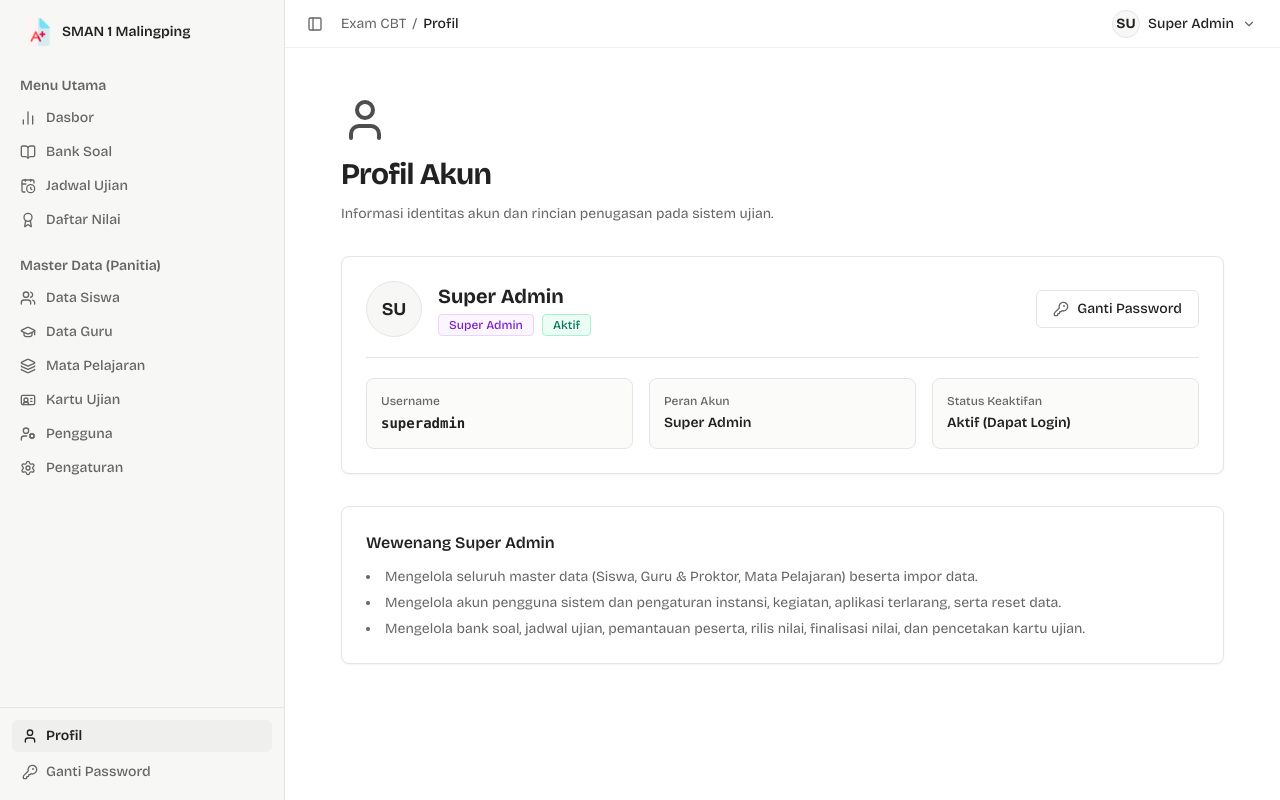
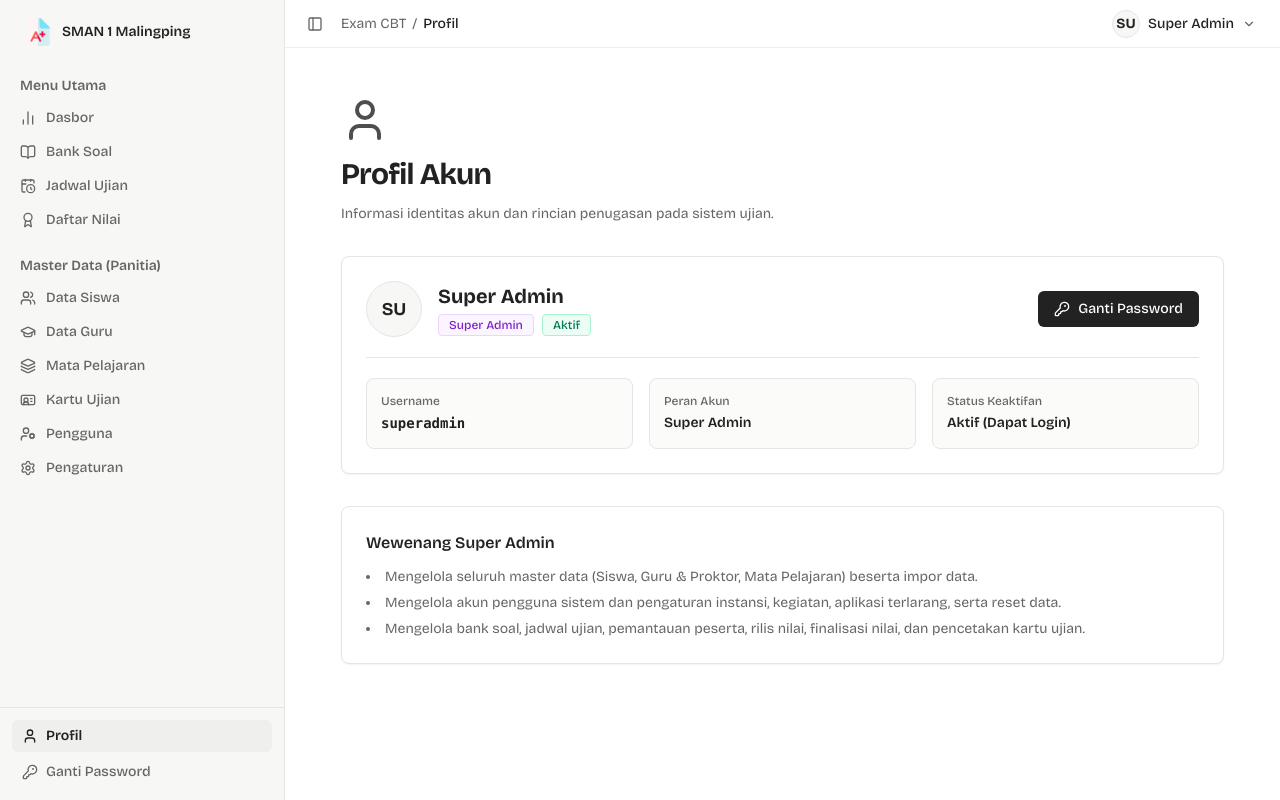
Before and after one commit to projekrisk/exam, a Laravel app: page /profil in a window 1280 px wide. Run offline with Laravel 12, Linux system fonts and the light colour scheme; a user stored in the database is signed in; data comes from the database, SQL or seed files in the repository; some libraries are stand-ins or nearby versions.

Commit message:
prfile menu

```diff
--- a/resources/views/auth/profile.blade.php
+++ b/resources/views/auth/profile.blade.php
@@ -28,7 +28,7 @@
 
 <div class="border border-notion-border rounded-lg bg-white p-6 shadow-sm space-y-5">
   <div class="flex flex-col sm:flex-row sm:items-center justify-between gap-4 pb-5 border-b border-notion-border">
-    <div class="flex items-center gap-4 min-w-0">
+    <div class="flex flex-col sm:flex-row sm:items-center gap-3 sm:gap-4 min-w-0">
       <div class="w-14 h-14 rounded-full bg-notion-sidebar border border-notion-border flex items-center justify-center text-lg font-bold text-notion-text shrink-0">
         {{ strtoupper(substr($user->name, 0, 2)) }}
       </div>
@@ -45,8 +45,8 @@
       </div>
     </div>
 
-    <a href="{{ route('password.change') }}" class="px-4 py-2 bg-white border border-notion-border rounded-md text-sm font-medium hover:bg-notion-hover transition-colors inline-flex items-center justify-center gap-2 shrink-0 w-fit">
-      <i data-lucide="key-round" class="w-4 h-4 text-notion-gray"></i> Ganti Password
+    <a href="{{ route('password.change') }}" class="w-full sm:w-auto px-4 py-2 bg-notion-text text-white rounded-md text-sm font-medium hover:bg-black transition-colors inline-flex items-center justify-center gap-2 shrink-0">
+      <i data-lucide="key-round" class="w-4 h-4"></i> Ganti Password
     </a>
   </div>
 
```
